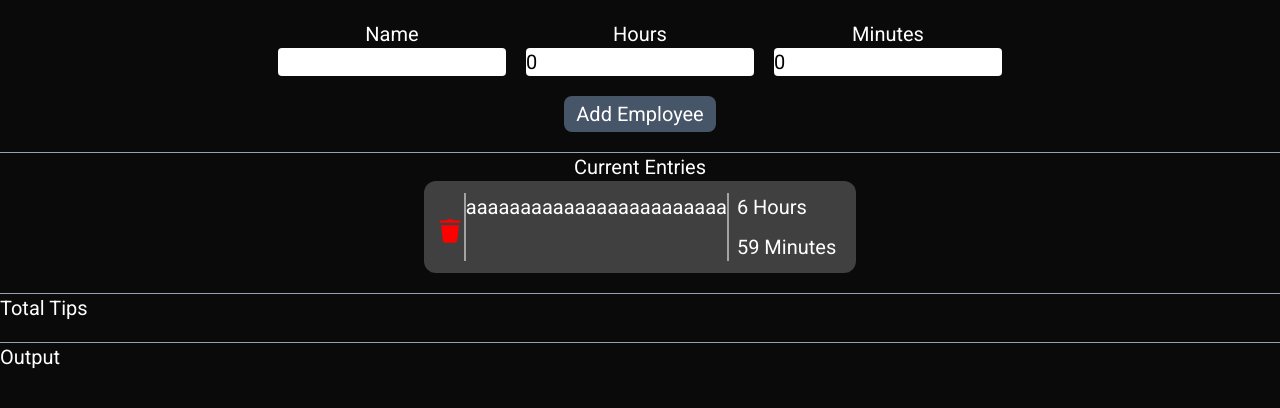
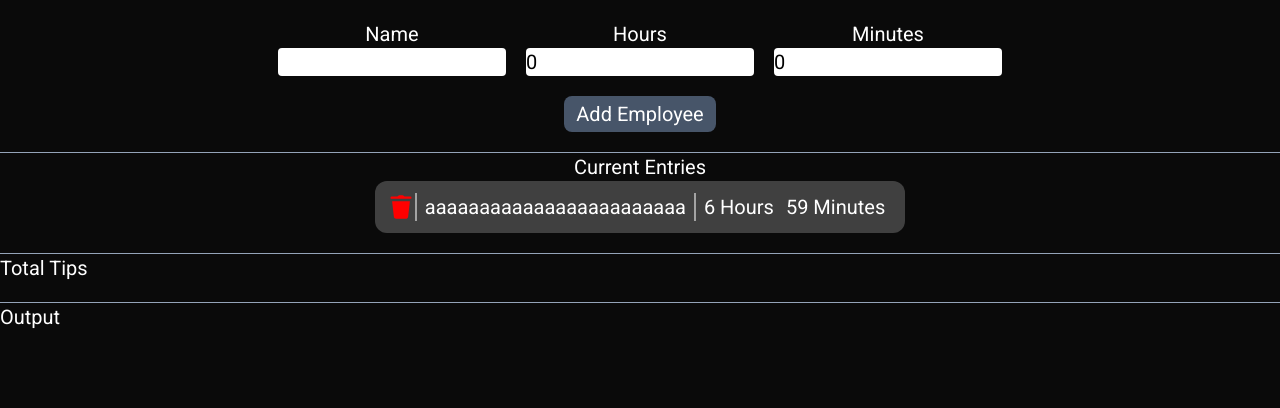
Before and after one commit to nahtaan/TipCounter, a website: page src/index.html in a window 1280 px wide. Drawn offline with Linux system fonts and the light colour scheme.

Commit message:
Fix for overflow on entry list when a long name was inputted

```diff
--- a/src/index.html
+++ b/src/index.html
@@ -32,17 +32,17 @@
     <!--   Section for showing the currently added employees -->
     <div class="place-items-center flex flex-col">
         <p class="place-self-center">Current Entries</p>
-        <div id="entriesList" class="flex flex-wrap flex-col lg:flex-row place-items-center place-content-center gap-5 w-full overflow-x-clip">
-            <div class="flex flex-row place-content-center bg-neutral-700 rounded-xl divide-x-2 p-3 divide-neutral-400 min-w-min max-w-full">
+        <div id="entriesList" class="flex flex-wrap flex-col place-items-center place-content-center gap-5 w-full overflow-x-clip">
+            <div class="flex flex-row place-content-center bg-neutral-700 rounded-xl divide-x-2 p-3 divide-neutral-400 max-w-full">
                 <div class="flex justify-center items-center align-middle">
-                    <svg class="fill-true-red lg:h-9 lg:w-7 lg:pt-2 h-7 w-7 justify-self-center place-self-center" xmlns="http://www.w3.org/2000/svg" x="0px" y="0px" width="100" height="100" viewBox="0 0 24 24">
+                    <svg class="fill-true-red h-7 w-7 justify-self-center place-self-center" xmlns="http://www.w3.org/2000/svg" x="0px" y="0px" width="100" height="100" viewBox="0 0 24 24">
                         <path d="M 10.806641 2 C 10.289641 2 9.7956875 2.2043125 9.4296875 2.5703125 L 9 3 L 4 3 A 1.0001 1.0001 0 1 0 4 5 L 20 5 A 1.0001 1.0001 0 1 0 20 3 L 15 3 L 14.570312 2.5703125 C 14.205312 2.2043125 13.710359 2 13.193359 2 L 10.806641 2 z M 4.3652344 7 L 5.8925781 20.263672 C 6.0245781 21.253672 6.877 22 7.875 22 L 16.123047 22 C 17.121047 22 17.974422 21.254859 18.107422 20.255859 L 19.634766 7 L 4.3652344 7 z"></path>
                     </svg>
                 </div>
-                <div class="pl-2 pr-2 lg:pr-0 lg:pl-0 block whitespace-break-spaces text-clip overflow-hidden">
+                <div class="pl-2 pr-2 block text-clip overflow-hidden">
                     <p class="text-ellipsis break-words">aaaaaaaaaaaaaaaaaaaaaaaa</p>
                 </div>
-                <div class="flex lg:flex-col sm:flex-row gap-3 pl-2 pr-2 lg:pr-2">
+                <div class="flex flex-row gap-3 pl-2 pr-2">
                     <p>6 Hours</p>
                     <p>59 Minutes</p>
                 </div>
--- a/src/script.js
+++ b/src/script.js
@@ -29,13 +29,13 @@ const addEmployeeClick = () => {
         return;
     }
     const newItem = fromHTML(`
-    <div class="flex flex-row place-content-center bg-neutral-700 rounded-xl divide-x-2 p-3 divide-neutral-400 min-w-min max-w-full">
+    <div class="flex flex-row place-content-center bg-neutral-700 rounded-xl divide-x-2 p-3 divide-neutral-400 max-w-full">
         <div class="flex justify-center items-center align-middle">
             <svg class="fill-true-red lg:h-9 lg:w-7 lg:pt-2 h-7 w-7 justify-self-center place-self-center" xmlns="http://www.w3.org/2000/svg" x="0px" y="0px" width="100" height="100" viewBox="0 0 24 24">
                 <path d="M 10.806641 2 C 10.289641 2 9.7956875 2.2043125 9.4296875 2.5703125 L 9 3 L 4 3 A 1.0001 1.0001 0 1 0 4 5 L 20 5 A 1.0001 1.0001 0 1 0 20 3 L 15 3 L 14.570312 2.5703125 C 14.205312 2.2043125 13.710359 2 13.193359 2 L 10.806641 2 z M 4.3652344 7 L 5.8925781 20.263672 C 6.0245781 21.253672 6.877 22 7.875 22 L 16.123047 22 C 17.121047 22 17.974422 21.254859 18.107422 20.255859 L 19.634766 7 L 4.3652344 7 z"></path>
             </svg>
         </div>
-        <div class="pl-2 pr-2 lg:pr-0 lg:pl-0 block whitespace-break-spaces text-clip overflow-hidden">
+        <div class="pl-2 pr-2 lg:pr-0 lg:pl-0 block text-clip overflow-hidden">
             <p class="text-ellipsis break-words">${nameEntry}</p>
         </div>
         <div class="flex lg:flex-col sm:flex-row gap-3 pl-2 pr-2 lg:pr-2">
--- a/tailwind.config.js
+++ b/tailwind.config.js
@@ -8,5 +8,41 @@ module.exports = {
       }
     },
   },
+  safelist: [
+    'flex',
+    'flex-row',
+    'place-content-center',
+    'bg-neutral-700',
+    'rounded-xl',
+    'divide-x-2',
+    'p-3',
+    'divide-neutral-400',
+    'min-w-min',
+    'max-w-full',
+    'justify-center',
+    'items-center',
+    'align-middle',
+    'fill-true-red',
+    'lg:h-9',
+    'lg:w-7',
+    'lg:pt-2',
+    'h-7',
+    'w-7',
+    'justify-self-center',
+    'place-self-center',
+    'pl-2',
+    'pr-2',
+    'lg:pr-0',
+    'lg:pl-0',
+    'block',
+    'text-clip',
+    'overflow-hidden',
+    'text-ellipsis',
+    'break-words',
+    'lg:flex-col',
+    'sm:flex-row',
+    'gap-3',
+    'lg:pr-2'
+  ],
   plugins: [],
 }
```
Also changed, not shown: src/output.css.
